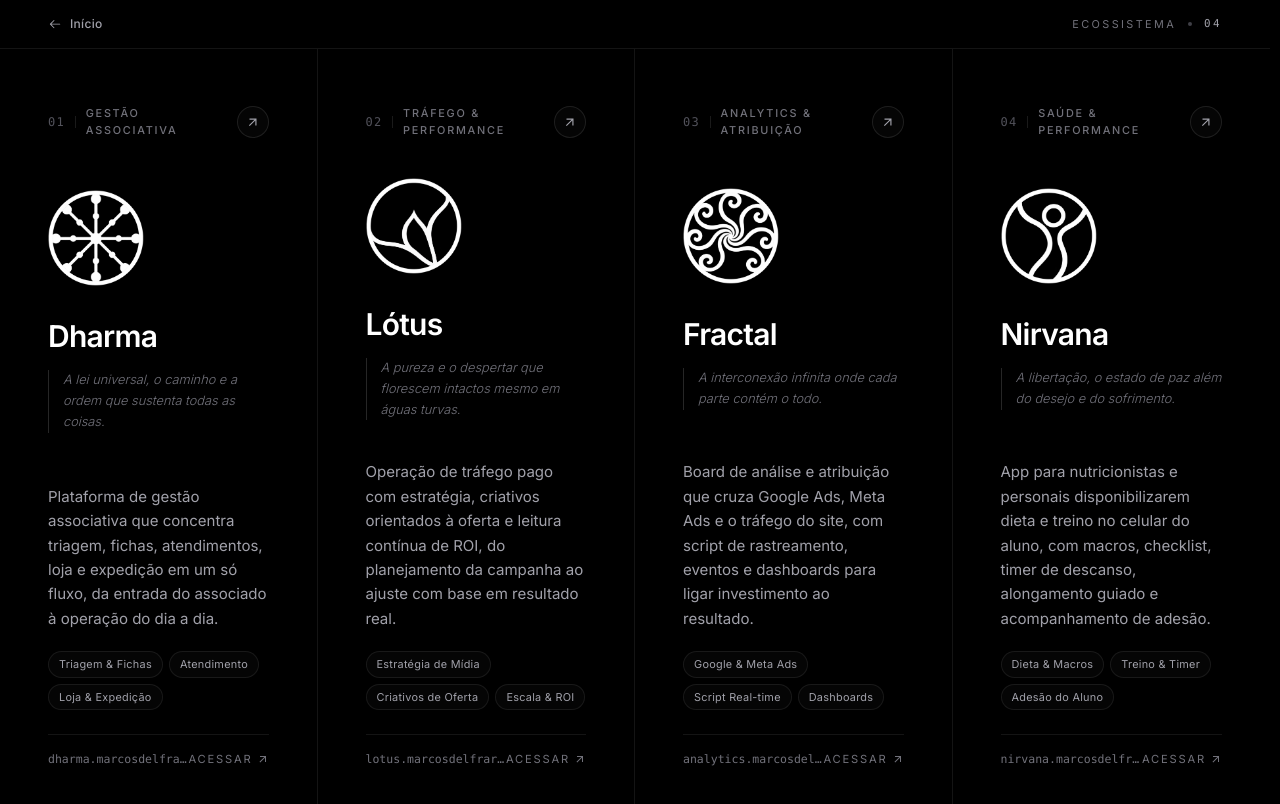
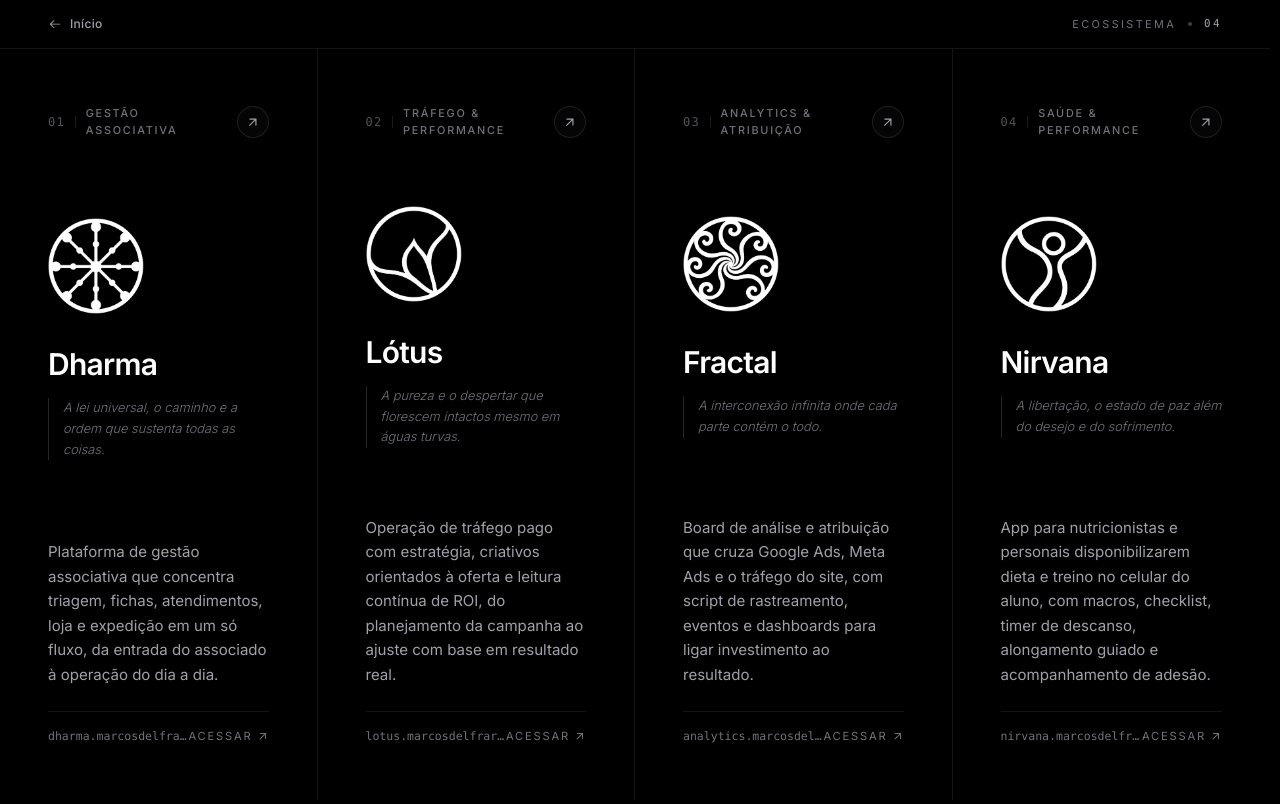
Before and after one commit to marcosdelfrari/portfolio, a Next.js app: page /ecossistema in a window 1280 px wide. Shown: the top 804 px of the page. Built offline with nearby package versions, Linux system fonts and the light colour scheme; no server answers.

Commit message:
remove tag

```diff
--- a/components/ecosystem-page.tsx
+++ b/components/ecosystem-page.tsx
@@ -109,26 +109,15 @@
                 </p>
               </div>
 
-              {/* Bottom description + highlights + domain */}
+              {/* Bottom description + domain */}
               <div className="relative z-10">
                 <p className="text-sm font-normal leading-relaxed text-zinc-400 transition-colors duration-300 group-hover:text-zinc-300 xl:text-[0.94rem] xl:leading-relaxed">
                   {item.description}
                 </p>
 
-                <div className="mt-5 flex flex-wrap gap-1.5">
-                  {item.highlights.map((tag) => (
-                    <span
-                      key={tag}
-                      className="rounded-full border border-white/[0.08] bg-white/[0.02] px-2.5 py-1 text-[0.68rem] font-normal tracking-wide text-zinc-400 transition-colors duration-300 group-hover:border-white/15 group-hover:bg-white/[0.04] group-hover:text-zinc-200"
-                    >
-                      {tag}
-                    </span>
-                  ))}
-                </div>
-
                 {item.domain ? (
                   <div className="mt-6 hidden items-center justify-between border-t border-white/[0.08] pt-4 text-xs text-zinc-500 transition-colors duration-300 group-hover:border-white/15 group-hover:text-zinc-300 lg:flex">
-                    <span className=" truncate font-mono text-[0.72rem]">
+                    <span className="truncate font-mono text-[0.72rem]">
                       {item.domain}
                     </span>
                     <span className="inline-flex items-center gap-1 text-[0.7rem] uppercase tracking-[0.16em] text-zinc-500 transition-colors duration-300 group-hover:text-white">
--- a/lib/data.ts
+++ b/lib/data.ts
@@ -61,7 +61,6 @@
   logo: string;
   meaning: string;
   description: string;
-  highlights: string[];
   url?: string;
   domain?: string;
 }
@@ -75,7 +74,6 @@
       "A lei universal, o caminho e a ordem que sustenta todas as coisas.",
     description:
       "Plataforma de gestão associativa que concentra triagem, fichas, atendimentos, loja e expedição em um só fluxo, da entrada do associado à operação do dia a dia.",
-    highlights: ["Triagem & Fichas", "Atendimento", "Loja & Expedição"],
     url: "https://dharma.marcosdelfrari.com",
     domain: "dharma.marcosdelfrari.com",
   },
@@ -87,7 +85,6 @@
       "A pureza e o despertar que florescem intactos mesmo em águas turvas.",
     description:
       "Operação de tráfego pago com estratégia, criativos orientados à oferta e leitura contínua de ROI, do planejamento da campanha ao ajuste com base em resultado real.",
-    highlights: ["Estratégia de Mídia", "Criativos de Oferta", "Escala & ROI"],
     url: "https://lotus.marcosdelfrari.com",
     domain: "lotus.marcosdelfrari.com",
   },
@@ -99,7 +96,6 @@
       "A interconexão infinita onde cada parte contém o todo.",
     description:
       "Board de análise e atribuição que cruza Google Ads, Meta Ads e o tráfego do site, com script de rastreamento, eventos e dashboards para ligar investimento ao resultado.",
-    highlights: ["Google & Meta Ads", "Script Real-time", "Dashboards"],
     url: "https://analytics.marcosdelfrari.com",
     domain: "analytics.marcosdelfrari.com",
   },
@@ -111,7 +107,6 @@
       "A libertação, o estado de paz além do desejo e do sofrimento.",
     description:
       "App para nutricionistas e personais disponibilizarem dieta e treino no celular do aluno, com macros, checklist, timer de descanso, alongamento guiado e acompanhamento de adesão.",
-    highlights: ["Dieta & Macros", "Treino & Timer", "Adesão do Aluno"],
     url: "https://nirvana.marcosdelfrari.com",
     domain: "nirvana.marcosdelfrari.com",
   },
```
